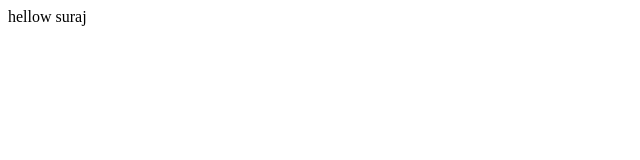
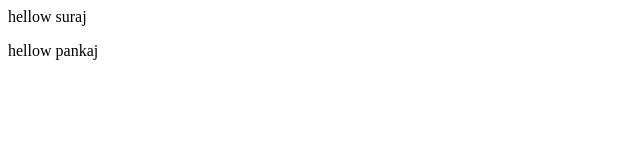
Before and after one commit to surakumar000/localrepo, a plain HTML site: page index.html in a window 1280 px wide. Shown: the full height of the page, 0-640 px from the left. Drawn offline with Linux system fonts and the light colour scheme.

Commit message:
add new paragraph

```diff
--- a/index.html
+++ b/index.html
@@ -1 +1,2 @@
 <p>hellow suraj</p>
+<p>hellow pankaj</p>
```
